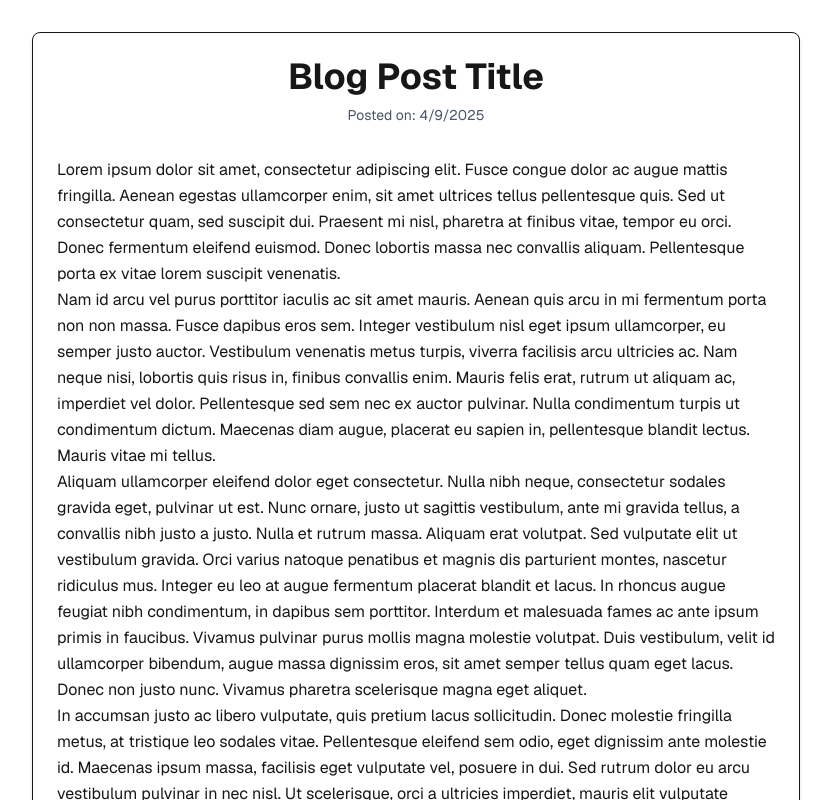
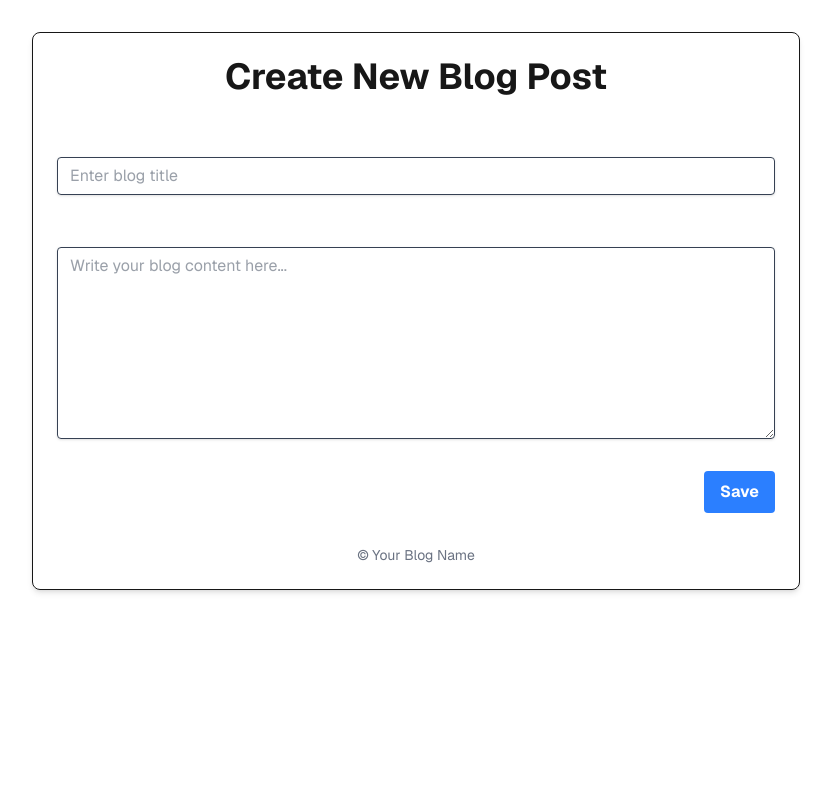
Before and after one commit to CrusaderJohnny/blog-project, a Next.js app: page / in a window 1280 px wide. Shown: the top 800 px of the page, without its empty margins (224-1055 px from the left). Built offline with nearby package versions, Linux system fonts and the light colour scheme.

Commit message:
added create blog function, modified blog-services to fetch correctly from firebase as well as add items based off defined interface types

```diff
--- a/app/_services/blog-services.js
+++ b/app/_services/blog-services.js
@@ -1,19 +1,25 @@
 import { db } from "../_utils/firebase";
 import {collection, getDocs, addDoc, deleteDoc, doc, where, query} from "firebase/firestore";
 import { serverTimestamp } from "firebase/firestore";
+import blogPost from '../types/blogTypes';
 
 async function getItems(authorID) {
     try {
         const postsCollection = collection(db, "posts");
         const q = query(postsCollection, where("authorId", "==", authorID));
         const postsGet = await getDocs(q);
-        const posts = [];
+        const blogPosts = [];
 
         postsGet.forEach((doc) => {
-        posts.push({
-            id: doc.id,
-            ...doc.data(),
-        });
+            const data = doc.data();
+            const blog = new blogPost(
+                data.title,
+                data.date,
+                data.content,
+                data.authorID,
+                doc.id
+            );
+            blogPosts.push(blog);
         });
         return posts;
     } catch (error) {
@@ -22,13 +28,15 @@ async function getItems(authorID) {
     }
 }
 
-async function addItem(authorID, item) {
+async function addItem(blogPost) {
     try {
         const postsCollection = collection(db, "posts");
-        const docRef = await addDoc(postsCollection, {
-        ...item,
-        authorId: authorID,
-        createdAt: serverTimestamp(),
+        const docRef = await addDoc(postsCollection , {
+            title: blogPost.title,
+            date: blogPost.date,
+            content: blogPost.content,
+            userId: blogPost.userId,
+            createdAt: serverTimestamp(),
         });
         return docRef.id;
     } catch (error) {
@@ -41,6 +49,7 @@ async function deleteItem(itemId) {
     try {
         const postDoc = doc(db, "posts", itemId);
         await deleteDoc(postDoc);
+        console.log(`Post with ID ${itemId} deleted succesfully`);
     } catch (error) {
         console.error("Error deleting post: ", error);
     }
--- a/app/components/blogDisplay.js
+++ b/app/components/blogDisplay.js
@@ -1,12 +1,12 @@
 import { useState } from "react";
+import blogPost from '../types/blogTypes';
 
 export default function BlogDisplay() {
-    const [date] = useState(new Date().toLocaleDateString());
   return (
     <article className="max-w-3xl mx-auto my-8 p-6 border rounded-lg shadow-md font-sans">
       <header className="mb-8 text-center">
-        <h1 className="text-4xl font-bold mb-2">Blog Post Title</h1>
-        <p className="text-sm text-gray-600">Posted on: {date}</p>
+        <h1 className="text-4xl font-bold mb-2">{blogPost.title}</h1>
+        <p className="text-sm text-gray-600">Posted on: {blogPost.date}</p>
       </header>
 
       <section className="leading-relaxed text-base mb-12">
@@ -19,6 +19,7 @@ export default function BlogDisplay() {
           convallis aliquam. Pellentesque porta ex vitae lorem suscipit
           venenatis.
         </p>
+        <br></br>
         <p>
           Nam id arcu vel purus porttitor iaculis ac sit amet mauris. Aenean
           quis arcu in mi fermentum porta non non massa. Fusce dapibus eros sem.
@@ -30,6 +31,7 @@ export default function BlogDisplay() {
           turpis ut condimentum dictum. Maecenas diam augue, placerat eu sapien
           in, pellentesque blandit lectus. Mauris vitae mi tellus.
         </p>
+        <br></br>
         <p>
           Aliquam ullamcorper eleifend dolor eget consectetur. Nulla nibh neque,
           consectetur sodales gravida eget, pulvinar ut est. Nunc ornare, justo
@@ -44,6 +46,7 @@ export default function BlogDisplay() {
           augue massa dignissim eros, sit amet semper tellus quam eget lacus.
           Donec non justo nunc. Vivamus pharetra scelerisque magna eget aliquet.
         </p>
+        <br></br>
         <p>
           In accumsan justo ac libero vulputate, quis pretium lacus
           sollicitudin. Donec molestie fringilla metus, at tristique leo sodales
@@ -56,6 +59,7 @@ export default function BlogDisplay() {
           vel ornare sit amet, vestibulum in neque. Curabitur pulvinar urna non
           hendrerit bibendum.
         </p>
+        <br></br>
         <p>
           Suspendisse tempor, nibh id mattis tincidunt, arcu metus condimentum
           nisi, eget vestibulum enim mi non neque. Mauris volutpat sapien sed
--- /dev/null
+++ b/app/components/createBlog.js
@@ -0,0 +1,43 @@
+export default function CreateBlog() {
+    return (
+        <article className="max-w-3xl mx-auto my-8 p-6 border rounded-lg shadow-md font-sans">
+            <header className="mb-8 text-center">
+                <h1 className="text-4xl font-bold mb-4">Create New Blog Post</h1>
+            </header>
+            <form className="leading-relaxed text-base">
+                <div className="mb-6">
+                    <label htmlFor="blogTitle" className="block text-white text-sm font-bold mb-2">
+                        Blog Title
+                    </label>
+                    <input
+                        className="shadow appearance-none border rounded w-full py-2 px-3 text-gray-700 leading-tight focus:outline-none focus:shadow-outline"
+                        id="blogTitle"
+                        type="text"
+                        placeholder="Enter blog title"
+                    />
+                </div>
+                <div className="mb-6">
+                    <label htmlFor="content" className="block text-white text-sm font-bold mb-2">
+                        Content
+                    </label>
+                    <textarea
+                        className="shadow appearance-none border rounded w-full py-2 px-3 text-gray-700 leading-tight focus:outline-none focus:shadow-outline h-48"
+                        id="content"
+                        placeholder="Write your blog content here..."
+                    />
+                </div>
+                <div className="flex items-center justify-end">
+                    <button
+                        className="bg-blue-500 hover:bg-blue-700 text-white font-bold py-2 px-4 rounded focus:outline-none focus:shadow-outline"
+                        type="submit"
+                    >
+                        Save
+                    </button>
+                </div>
+            </form>
+            <footer className="text-center text-gray-500 text-sm mt-8">
+                <p>© Your Blog Name</p>
+            </footer>
+        </article>
+    );
+};
--- a/app/page.js
+++ b/app/page.js
@@ -1,10 +1,9 @@
 "use client";
 import { useState } from "react";
 import BlogDisplay from "./components/blogDisplay";
+import CreateBlog from "./components/createBlog";
 
 export default function Home() {
-
-  return (
-    <BlogDisplay/>
-  );
+  const [blogsExist, setBlogsExist] = useState(false);
+  return blogsExist ? <BlogDisplay/> : <CreateBlog/>;
 };
--- /dev/null
+++ b/app/types/blogTypes.js
@@ -0,0 +1,12 @@
+const blogPost = {
+    title: String,
+    date: Date,
+    content: String,
+    userId: String,
+}
+
+const blogComments = {
+    poster: String,
+    date: Date,
+    comment: String,
+}
```
